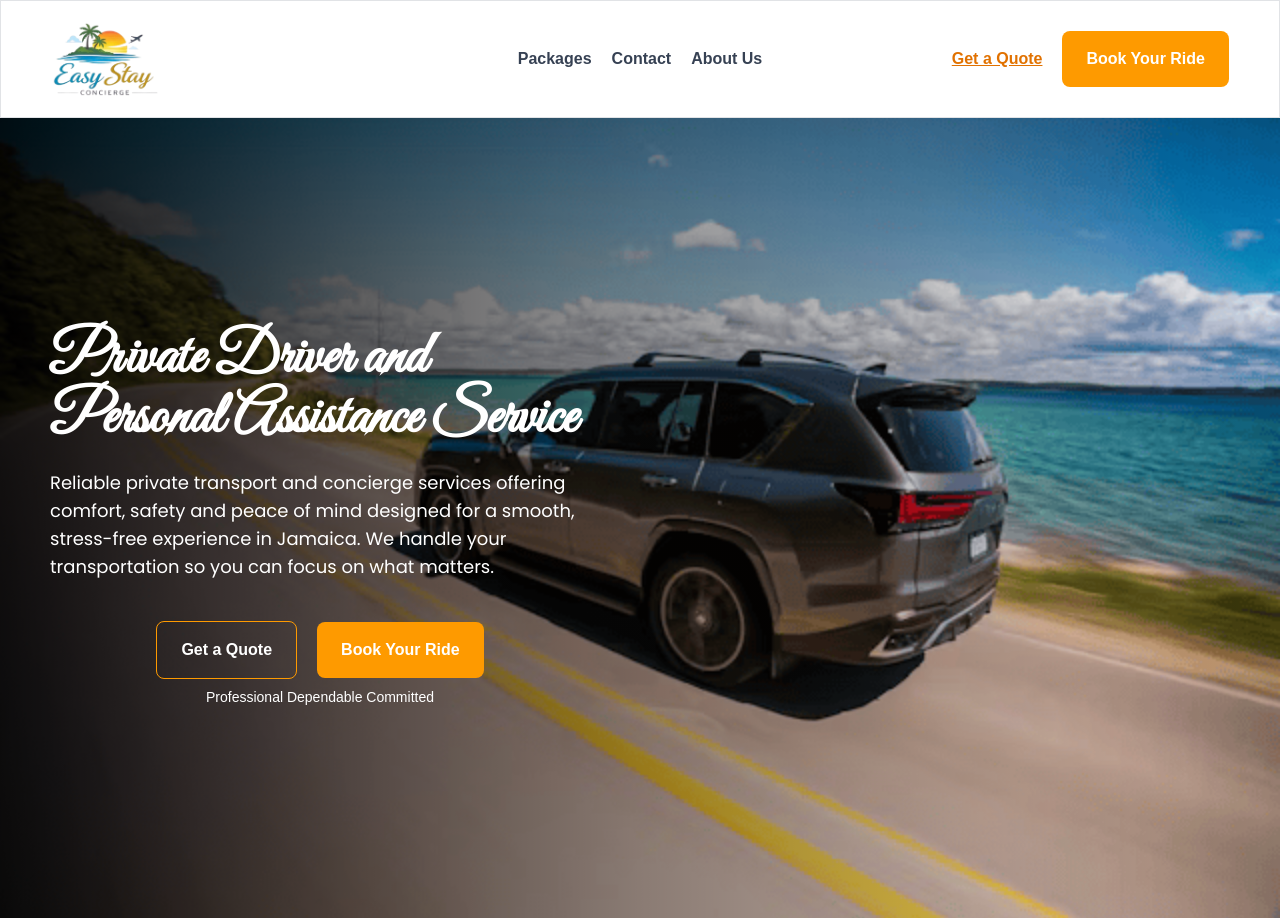
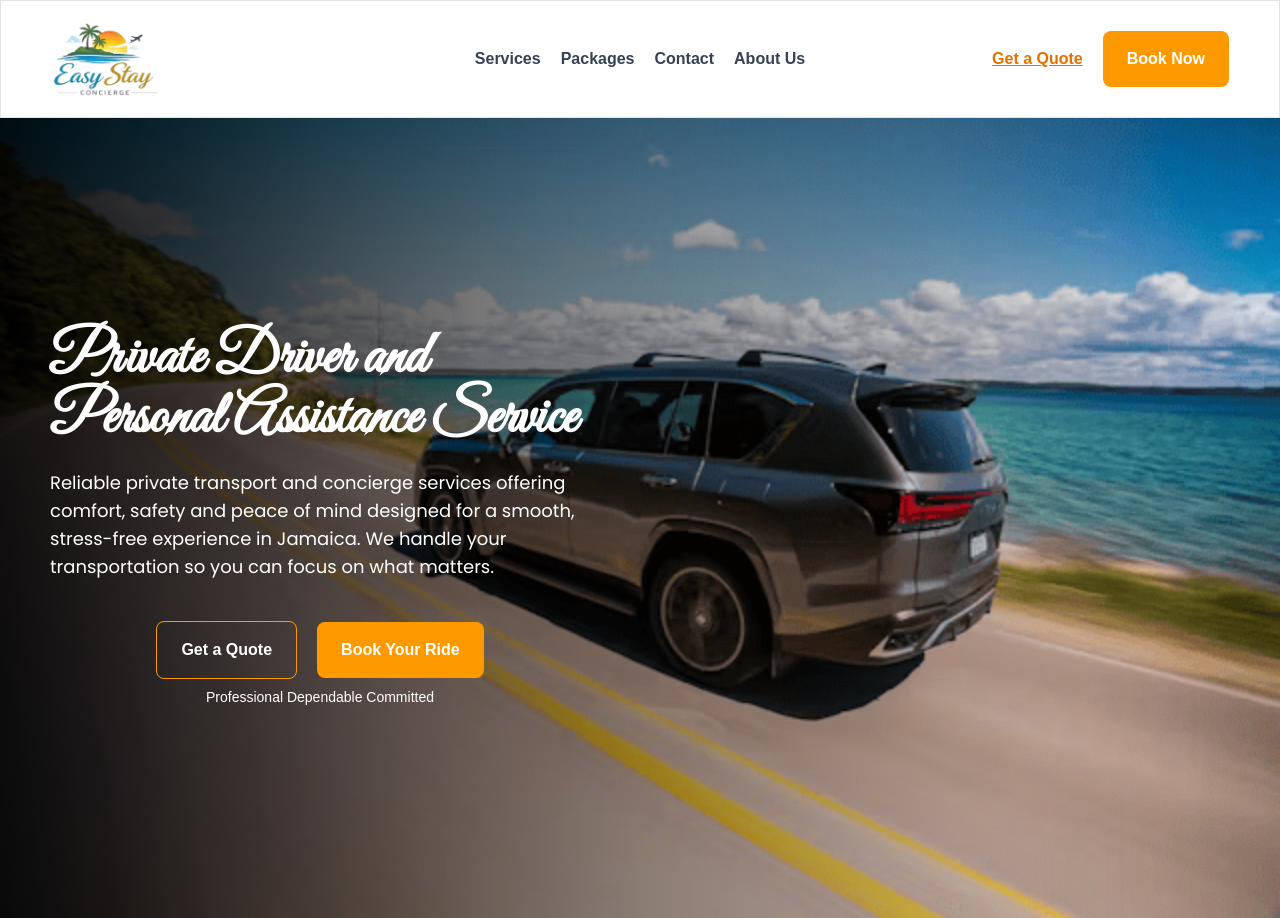
Before and after one commit to jevaughnvick/easy-stay, a React (Vite) app: page / in a window 1280 px wide. Built offline with nearby package versions, Linux system fonts and the light colour scheme.

Commit message:
adjust navbar

```diff
--- a/src/App.jsx
+++ b/src/App.jsx
@@ -11,6 +11,7 @@ function App() {
                     </a>
                 </div>
                 <div className="space-x-5 font-bold text-gray-700 flex justify-center items-center">
+                    <a href="">Services</a>
                     <a href="">Packages</a>
                     <a href="">Contact</a>
                     <a href="">About Us</a>
@@ -21,7 +22,7 @@ function App() {
                     </a>
                     <button className="bg-amber-500 px-6 py-4 cursor-pointer text-white
                     rounded-lg">
-                        Book Your Ride
+                        Book Now
                     </button>
                 </div>
             </div>
```
